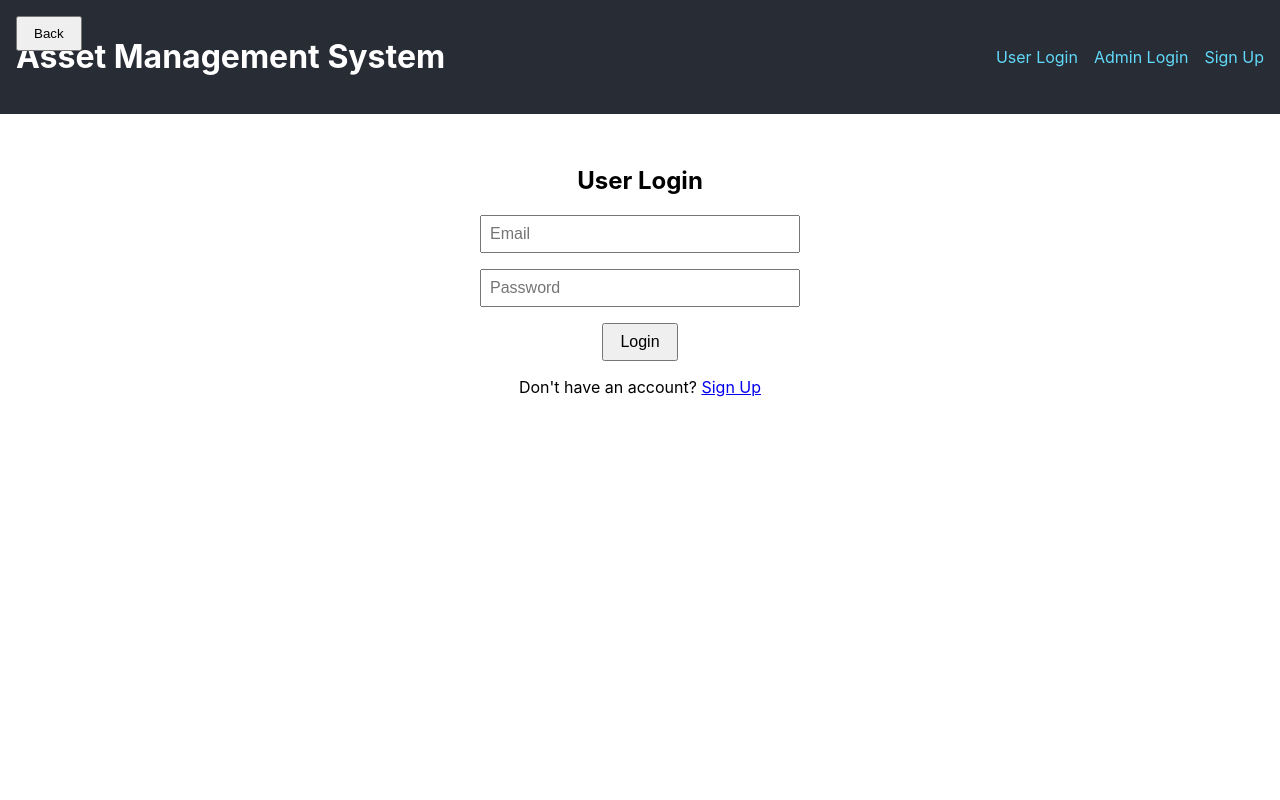
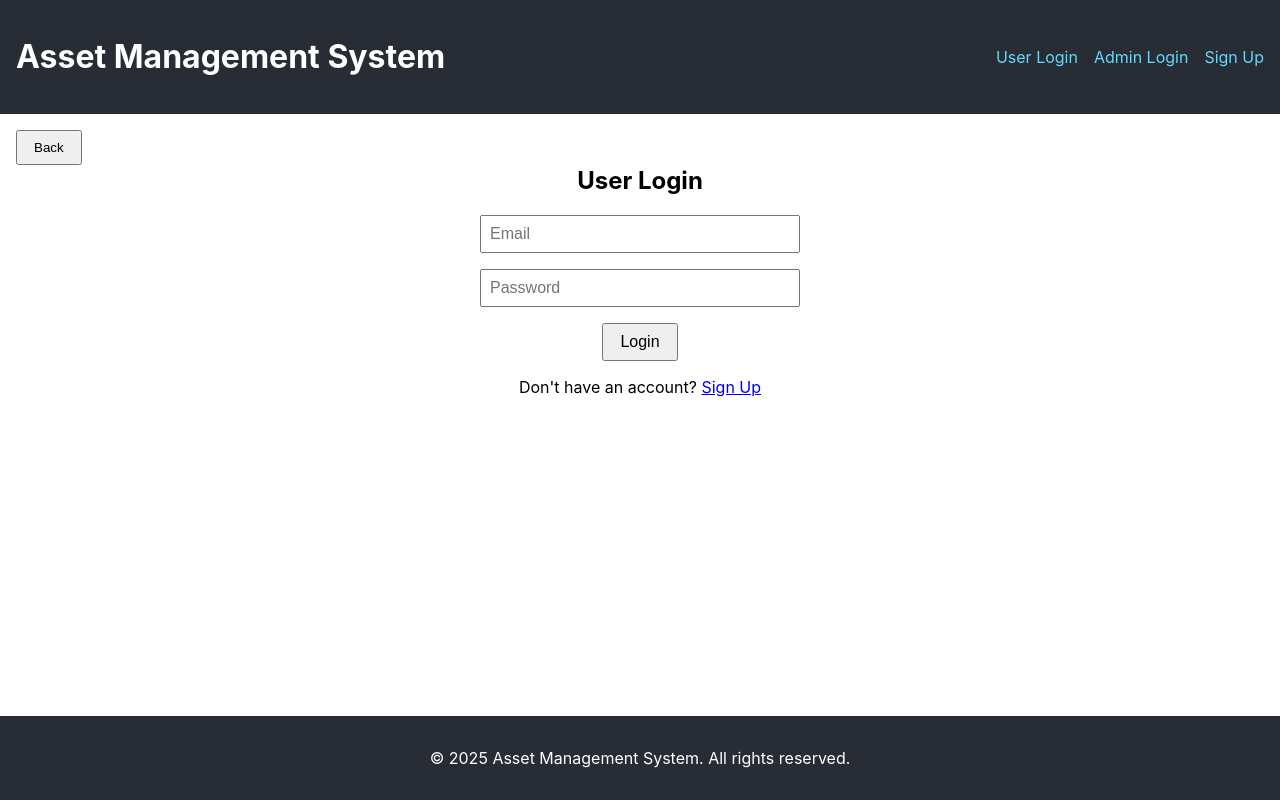
Before and after one commit to bestinbabu/asset-node, a React (Create React App) app: page /user-login in a window 1280 px wide. Built offline with nearby package versions, Linux system fonts and the light colour scheme.

Commit message:
minor design fixes

```diff
--- a/src/App.jsx
+++ b/src/App.jsx
@@ -2,30 +2,44 @@
 import React from 'react';
 import { BrowserRouter as Router, Route, Routes } from 'react-router-dom';
 import Header from './components/Header';
-import HomePage from './pages/Home/HomePage'; // Your existing homepage
+import HomePage from './pages/Home/HomePage';
 import UserLoginPage from './pages/UserLoginPage';
 import AdminLoginPage from './pages/AdminLoginPage';
 import SignupPage from './pages/SignupPage';
 import UserDashboard from './pages/user/UserDashboard';
-import AdminDashboard from './pages/Admin/AdminDashboard'; // Import the admin dashboard
+import AdminDashboard from './pages/Admin/AdminDashboard';
+import FooterSection from './pages/Home/FooterSection';
 
 function App() {
   return (
     <Router>
-      <div>
+      <div style={styles.appContainer}>
         <Header />
+        <div style={styles.mainContent}>
           <Routes>
             <Route path="/" element={<HomePage />} />
             <Route path="/user-login" element={<UserLoginPage />} />
             <Route path="/admin-login" element={<AdminLoginPage />} />
             <Route path="/signup" element={<SignupPage />} />
             <Route path="/user-dashboard" element={<UserDashboard />} />
-          {/* Updated Admin Dashboard route */}
             <Route path="/admin-dashboard" element={<AdminDashboard />} />
           </Routes>
+        </div>
+        <FooterSection />
       </div>
     </Router>
   );
 }
 
+const styles = {
+  appContainer: {
+    display: "flex",
+    flexDirection: "column",
+    minHeight: "100vh", // Full viewport height
+  },
+  mainContent: {
+    flex: 1, // Takes up remaining space
+  },
+};
+
 export default App;
--- a/src/pages/Home/HomePage.jsx
+++ b/src/pages/Home/HomePage.jsx
@@ -9,7 +9,6 @@ const HomePage = () => {
     <div>
       <HeroSection />
       <FeaturesSection />
-      <FooterSection />
     </div>
   );
 };
--- a/src/pages/SignupPage.jsx
+++ b/src/pages/SignupPage.jsx
@@ -1,8 +1,9 @@
+// src/pages/SignupPage.jsx
 import React, { useState } from "react";
 import { Link, useNavigate } from "react-router-dom";
-import { auth, db } from "../firebase"; // ✅ Import Firestore DB
+import { auth, db } from "../firebase"; // Firebase config
 import { createUserWithEmailAndPassword } from "firebase/auth";
-import { doc, setDoc } from "firebase/firestore"; // ✅ Firestore Methods
+import { doc, setDoc } from "firebase/firestore"; // Firestore Methods
 
 const SignupPage = () => {
   const [name, setName] = useState("");
@@ -17,11 +18,11 @@ const SignupPage = () => {
     setError(""); // Clear previous errors
 
     try {
-      // ✅ 1. Create User in Firebase Auth
+      // 1. Create User in Firebase Auth
       const userCredential = await createUserWithEmailAndPassword(auth, email, password);
       const user = userCredential.user;
 
-      // ✅ 2. Store User Data in Firestore (Different collection for User/Admin)
+      // 2. Store User Data in Firestore (Different collection for User/Admin)
       const collectionName = role === "admin" ? "admin" : "users"; // Choose collection
       await setDoc(doc(db, collectionName, user.uid), {
         uid: user.uid,
@@ -40,7 +41,9 @@ const SignupPage = () => {
 
   return (
     <div style={styles.container}>
-      <button onClick={() => navigate(-1)} style={styles.backButton}>Back</button>
+      <button onClick={() => navigate(-1)} style={styles.backButton}>
+        Back
+      </button>
 
       <h2>Sign Up</h2>
       {error && <p style={styles.error}>{error}</p>}
@@ -72,7 +75,12 @@ const SignupPage = () => {
         />
 
         {/* Role Selection Dropdown */}
-        <select value={role} onChange={(e) => setRole(e.target.value)} style={styles.input} required>
+        <select
+          value={role}
+          onChange={(e) => setRole(e.target.value)}
+          style={styles.input}
+          required
+        >
           <option value="user">User</option>
           <option value="admin">Admin</option>
         </select>
@@ -81,7 +89,7 @@ const SignupPage = () => {
       </form>
 
       <p>
-        Already have an account?{' '}
+        Already have an account?{" "}
         <Link to="/user-login">User Login</Link> or <Link to="/admin-login">Admin Login</Link>
       </p>
     </div>
@@ -89,10 +97,14 @@ const SignupPage = () => {
 };
 
 const styles = {
-  container: { padding: "2rem", textAlign: "center" },
+  container: {
+    padding: "2rem",
+    textAlign: "center",
+    position: "relative"
+  },
   backButton: {
     position: "absolute",
-    top: "1rem",
+    top: "1rem", // Set to 1rem to match AdminLoginPage
     left: "1rem",
     padding: "0.5rem 1rem",
     cursor: "pointer",
@@ -115,6 +127,7 @@ const styles = {
   },
   error: {
     color: "red",
+    margin: "1rem 0",
   },
 };
 
--- a/src/pages/UserLoginPage.jsx
+++ b/src/pages/UserLoginPage.jsx
@@ -1,48 +1,45 @@
-import React, { useState } from 'react'
-import { Link, useNavigate } from 'react-router-dom'
-import { auth, db } from '../firebase' // Import Firestore DB
-import { signInWithEmailAndPassword } from 'firebase/auth'
-import { doc, getDoc } from 'firebase/firestore' // Firestore Methods
+// src/pages/UserLoginPage.jsx
+import React, { useState } from "react";
+import { Link, useNavigate } from "react-router-dom";
+import { auth, db } from "../firebase"; // Import Firebase config
+import { signInWithEmailAndPassword } from "firebase/auth";
+import { doc, getDoc } from "firebase/firestore";
 
 const UserLoginPage = () => {
-  const [email, setEmail] = useState('')
-  const [password, setPassword] = useState('')
-  const [error, setError] = useState('')
-  const navigate = useNavigate()
+  const [email, setEmail] = useState("");
+  const [password, setPassword] = useState("");
+  const [error, setError] = useState("");
+  const navigate = useNavigate();
 
   const handleLogin = async (e) => {
-    e.preventDefault()
-    setError('') // Clear previous errors
+    e.preventDefault();
+    setError(""); // Clear previous errors
 
     try {
-      const userCredential = await signInWithEmailAndPassword(
-        auth,
-        email,
-        password
-      )
-      const user = userCredential.user
+      const userCredential = await signInWithEmailAndPassword(auth, email, password);
+      const user = userCredential.user;
 
-      // ✅ Check if the user is in the "users" collection
-      const userRef = doc(db, 'users', user.uid)
-      const userSnap = await getDoc(userRef)
+      // Check if the user exists in the "users" collection
+      const userRef = doc(db, "users", user.uid);
+      const userSnap = await getDoc(userRef);
 
       if (!userSnap.exists()) {
-        throw new Error('Access Denied: You are not registered as a user.')
+        throw new Error("Access Denied: You are not registered as a user.");
       }
 
-      console.log('User logged in successfully!')
-      navigate('/dashboard') // Redirect to User Dashboard
+      console.log("User logged in successfully!");
+      navigate("/user-dashboard"); // Redirect to User Dashboard
     } catch (err) {
-      setError(err.message)
+      console.error(err);
+      setError(err.message);
     }
-  }
-  //hi
+  };
+
   return (
     <div style={styles.container}>
       <button onClick={() => navigate(-1)} style={styles.backButton}>
         Back
       </button>
-
       <h2>User Login</h2>
       {error && <p style={styles.error}>{error}</p>}
       <form onSubmit={handleLogin} style={styles.form}>
@@ -70,37 +67,42 @@ const UserLoginPage = () => {
         Don't have an account? <Link to="/signup">Sign Up</Link>
       </p>
     </div>
-  )
-}
+  );
+};
 
 const styles = {
-  container: { padding: '2rem', textAlign: 'center' },
+  container: {
+    padding: "2rem",
+    textAlign: "center",
+    position: "relative"
+  },
   backButton: {
-    position: 'absolute',
-    top: '1rem',
-    left: '1rem',
-    padding: '0.5rem 1rem',
-    cursor: 'pointer',
+    position: "absolute",
+    top: "1rem",  // Changed to 1rem to match AdminLoginPage
+    left: "1rem",
+    padding: "0.5rem 1rem",
+    cursor: "pointer"
+  },
+  error: {
+    color: "red",
+    margin: "1rem 0"
   },
   form: {
-    display: 'flex',
-    flexDirection: 'column',
-    alignItems: 'center',
-    gap: '1rem',
+    display: "flex",
+    flexDirection: "column",
+    alignItems: "center",
+    gap: "1rem"
   },
   input: {
-    padding: '0.5rem',
-    fontSize: '1rem',
-    width: '300px',
+    padding: "0.5rem",
+    fontSize: "1rem",
+    width: "300px"
   },
   button: {
-    padding: '0.5rem 1rem',
-    fontSize: '1rem',
-    cursor: 'pointer',
-  },
-  error: {
-    color: 'red',
-  },
-}
+    padding: "0.5rem 1rem",
+    fontSize: "1rem",
+    cursor: "pointer"
+  }
+};
 
-export default UserLoginPage
+export default UserLoginPage;
```
Lines whose indentation alone changed are shown as unchanged.
